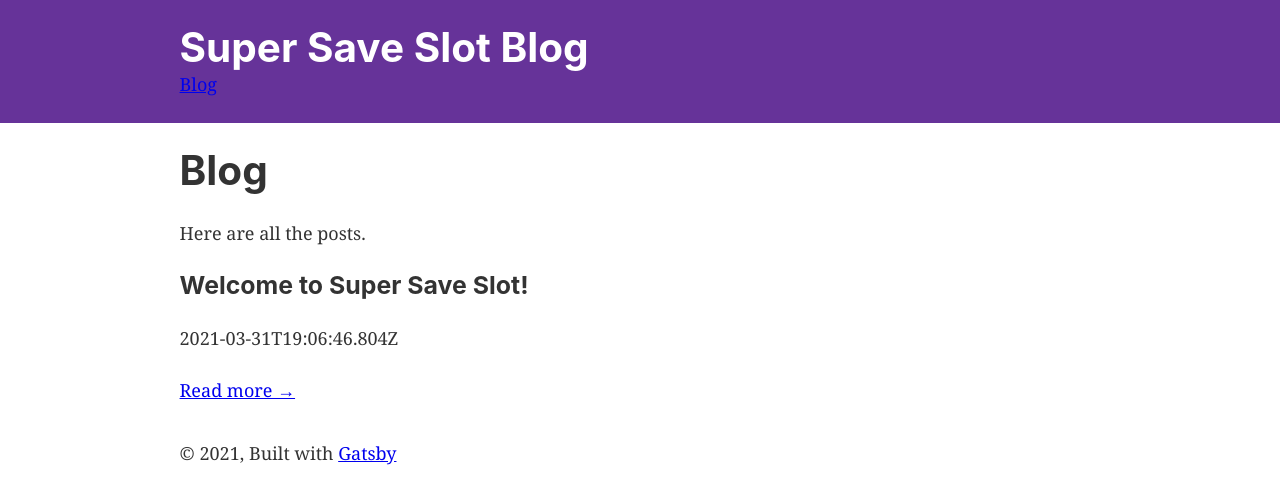
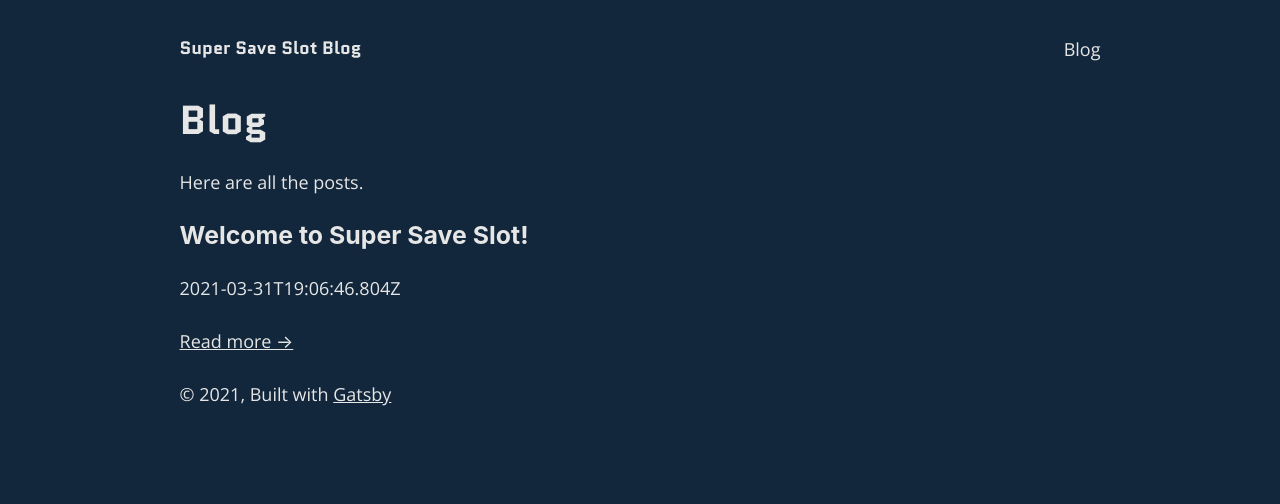
Before and after one commit to rxnaij/super-save-slot-blog, a Gatsby site: page /blog in a window 1280 px wide. Built offline with nearby package versions, Linux system fonts and the light colour scheme; Gatsby itself is replaced by a stand-in of ours.

Commit message:
update site styles

```diff
--- a/gatsby-config.js
+++ b/gatsby-config.js
@@ -38,7 +38,13 @@
     },
     `gatsby-plugin-gatsby-cloud`,
     `gatsby-plugin-netlify-cms`,
-    `gatsby-plugin-typescript`
+    `gatsby-plugin-typescript`,
+    {
+      resolve: `gatsby-plugin-styled-components`,
+      options: {
+        // Add any options here
+      },
+    },
     // this (optional) plugin enables Progressive Web App + Offline functionality
     // To learn more, visit: https://gatsby.dev/offline
     // `gatsby-plugin-offline`,
--- a/package.json
+++ b/package.json
@@ -13,6 +13,7 @@
     "gatsby-plugin-offline": "^4.1.0",
     "gatsby-plugin-react-helmet": "^4.1.0",
     "gatsby-plugin-sharp": "^3.1.2",
+    "gatsby-plugin-styled-components": "^4.2.0",
     "gatsby-plugin-typescript": "^3.2.0",
     "gatsby-source-filesystem": "^3.1.0",
     "gatsby-transformer-remark": "^3.2.0",
@@ -21,9 +22,11 @@
     "prop-types": "^15.7.2",
     "react": "^17.0.1",
     "react-dom": "^17.0.1",
-    "react-helmet": "^6.1.0"
+    "react-helmet": "^6.1.0",
+    "styled-components": "^5.2.3"
   },
   "devDependencies": {
+    "babel-plugin-styled-components": "^1.12.0",
     "prettier": "2.2.1"
   },
   "keywords": [
--- /dev/null
+++ b/src/components/Footer/Footer.tsx
@@ -0,0 +1,11 @@
+import React from 'react'
+
+const Footer = () => {
+    return (
+        <footer>
+          © {new Date().getFullYear()}, Built with <a href="https://www.gatsbyjs.com">Gatsby</a>
+        </footer>
+    )
+}
+
+export default Footer
--- /dev/null
+++ b/src/components/Header/Header.module.css
@@ -0,0 +1,20 @@
+.headerWrapper {
+    margin: 0 auto;
+    max-width: 960;
+    padding: 2rem 0;
+
+    display: flex;
+    flex-direction: row;
+    justify-content: space-between;
+    align-items: center;
+}
+
+.headerWrapper h1 {
+    font-family: 'Quantico', 'Open Sans', 'Helvetica Neue', sans-serif;
+    font-size: 1rem;
+    margin-bottom: 0;
+}
+
+.headerWrapper a {
+    text-decoration: none;
+}
--- /dev/null
+++ b/src/components/Header/header.js
@@ -0,0 +1,26 @@
+import * as React from "react"
+import PropTypes from "prop-types"
+import { Link } from "gatsby"
+
+import { headerWrapper } from './Header.module.css'
+
+const Header = ({ siteTitle }) => (
+  <header className={headerWrapper}>
+    <h1>
+      <Link to="/">
+        {siteTitle}
+      </Link>
+    </h1>
+    <Link to="/blog">Blog</Link>
+  </header>
+)
+
+Header.propTypes = {
+  siteTitle: PropTypes.string,
+}
+
+Header.defaultProps = {
+  siteTitle: ``,
+}
+
+export default Header
--- /dev/null
+++ b/src/components/Layout/Layout.module.css
@@ -0,0 +1,5 @@
+.mainWrapper {
+    margin: 0 auto;
+    max-width: 960px;
+    padding: 0 1.0875rem 1.45rem;
+}
--- /dev/null
+++ b/src/components/Layout/global.css
@@ -0,0 +1,28 @@
+@import url('https://fonts.googleapis.com/css2?family=Open+Sans:ital,wght@0,400;0,700;1,400&display=swap');
+@import url('https://fonts.googleapis.com/css2?family=Open+Sans:ital,wght@0,400;0,700;1,400&family=Quantico:ital,wght@0,400;0,700;1,400&display=swap');
+
+html, body {
+    background-color: hsl(209, 54%, 15%);
+    color: hsl(0, 0%, 90%);
+    font-family: 'Open Sans', -apple-system, BlinkMacSystemFont, 'Segoe UI', Roboto, Oxygen, Ubuntu, Cantarell, 'Helvetica Neue', sans-serif;
+}
+
+
+/* Typography */
+a {
+    color: inherit;
+}
+
+h1, h2 {
+    font-family: 'Quantico', -apple-system, BlinkMacSystemFont, 'Segoe UI', Roboto, Oxygen, Ubuntu, Cantarell, 'Open Sans', 'Helvetica Neue', sans-serif;
+}
+
+p {
+    font-size: 1rem;
+    line-height: 1.5rem;
+}
+
+.subtitle {
+    font-size: 1.25rem;
+    color: hsla(0, 0%, 90%, 0.7);
+}
--- a/src/components/layout.js
+++ b/src/components/Layout/layout.js
@@ -9,8 +9,12 @@
 import PropTypes from "prop-types"
 import { useStaticQuery, graphql } from "gatsby"
 
-import Header from "./header"
-import "./layout.css"
+import Header from "../Header/header"
+import Footer from "../Footer/footer"
+
+import "./layout.css" // CSS reset file
+import "./global.css"
+import { mainWrapper } from './Layout.module.css'
 
 const Layout = ({ children }) => {
   const data = useStaticQuery(graphql`
@@ -24,27 +28,11 @@
   `)
 
   return (
-    <>
+    <div className={mainWrapper}>
       <Header siteTitle={data.site.siteMetadata?.title || `Title`} />
-      <div
-        style={{
-          margin: `0 auto`,
-          maxWidth: 960,
-          padding: `0 1.0875rem 1.45rem`,
-        }}
-      >
-        <main>{children}</main>
-        <footer
-          style={{
-            marginTop: `2rem`,
-          }}
-        >
-          © {new Date().getFullYear()}, Built with
-          {` `}
-          <a href="https://www.gatsbyjs.com">Gatsby</a>
-        </footer>
-      </div>
-    </>
+      <main>{children}</main>
+      <Footer />
+    </div>
   )
 }
 
--- a/src/components/header.js
+++ /dev/null
@@ -1,43 +0,0 @@
-import * as React from "react"
-import PropTypes from "prop-types"
-import { Link } from "gatsby"
-
-const Header = ({ siteTitle }) => (
-  <header
-    style={{
-      background: `rebeccapurple`,
-      marginBottom: `1.45rem`,
-    }}
-  >
-    <div
-      style={{
-        margin: `0 auto`,
-        maxWidth: 960,
-        padding: `1.45rem 1.0875rem`,
-      }}
-    >
-      <h1 style={{ margin: 0 }}>
-        <Link
-          to="/"
-          style={{
-            color: `white`,
-            textDecoration: `none`,
-          }}
-        >
-          {siteTitle}
-        </Link>
-      </h1>
-      <Link to="/blog">Blog</Link>
-    </div>
-  </header>
-)
-
-Header.propTypes = {
-  siteTitle: PropTypes.string,
-}
-
-Header.defaultProps = {
-  siteTitle: ``,
-}
-
-export default Header
--- a/src/pages/404.js
+++ b/src/pages/404.js
@@ -1,6 +1,6 @@
 import * as React from "react"
 
-import Layout from "../components/layout"
+import Layout from "../components/Layout/layout"
 import SEO from "../components/seo"
 
 const NotFoundPage = () => (
--- a/src/pages/blog.js
+++ b/src/pages/blog.js
@@ -1,6 +1,6 @@
 import React from 'react'
 import { Link, graphql } from 'gatsby'
-import Layout from "../components/layout"
+import Layout from "../components/Layout/layout"
 import SEO from "../components/seo"
 
 const BlogPage = ({ data }) => {
--- a/src/pages/page-2.js
+++ b/src/pages/page-2.js
@@ -1,7 +1,7 @@
 import * as React from "react"
 import { Link } from "gatsby"
 
-import Layout from "../components/layout"
+import Layout from "../components/Layout/layout"
 import SEO from "../components/seo"
 
 const SecondPage = () => (
--- a/src/pages/using-typescript.tsx
+++ b/src/pages/using-typescript.tsx
@@ -2,7 +2,7 @@
 import * as React from "react"
 import { PageProps, Link, graphql } from "gatsby"
 
-import Layout from "../components/layout"
+import Layout from "../components/Layout/layout"
 import SEO from "../components/seo"
 
 type DataProps = {
--- a/src/templates/BlogTemplate.js
+++ b/src/templates/BlogTemplate.js
@@ -1,7 +1,7 @@
 import React from "react"
 import { graphql } from "gatsby"
 
-import Layout from '../components/layout'
+import Layout from '../components/Layout/layout'
 
 export default function Template({
   data, // this prop will be injected by the GraphQL query below.
```
Also changed, not shown: src/components/BlogRoll/BlogRoll.tsx (added, +41 -0 lines), src/pages/index.js (+5 -16 lines), src/components/Layout/layout.css (renamed from src/components/layout.css), 1 other file.
